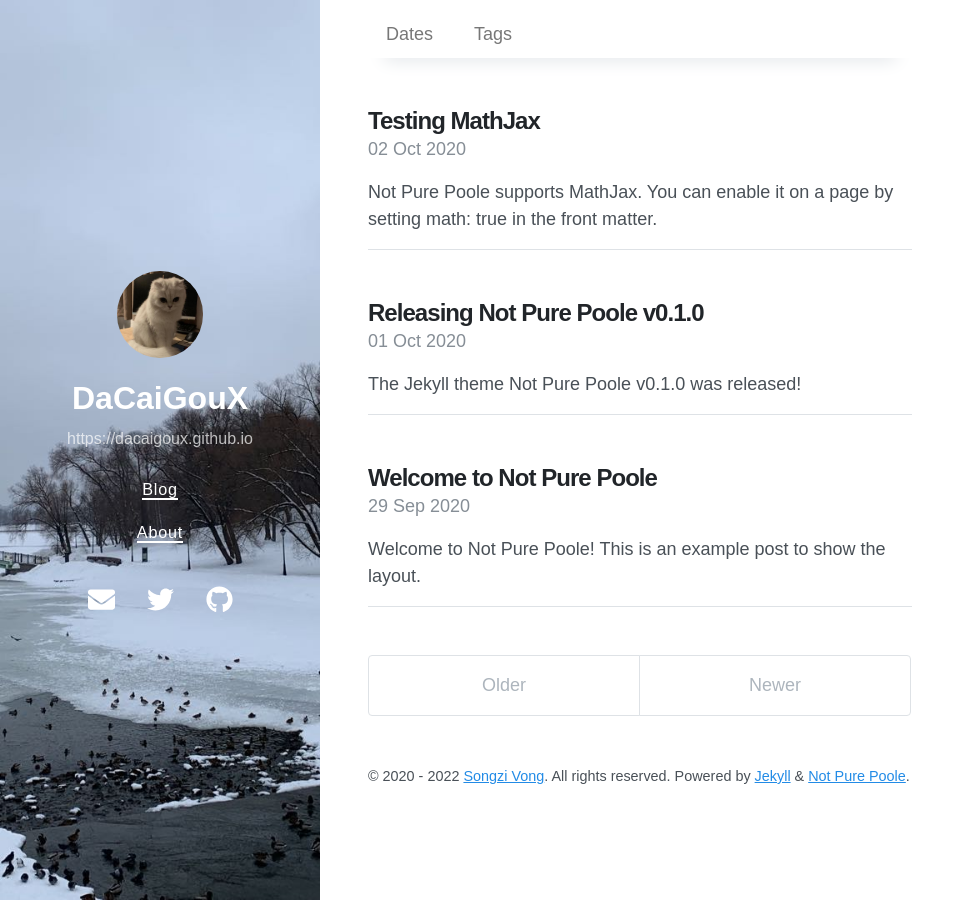
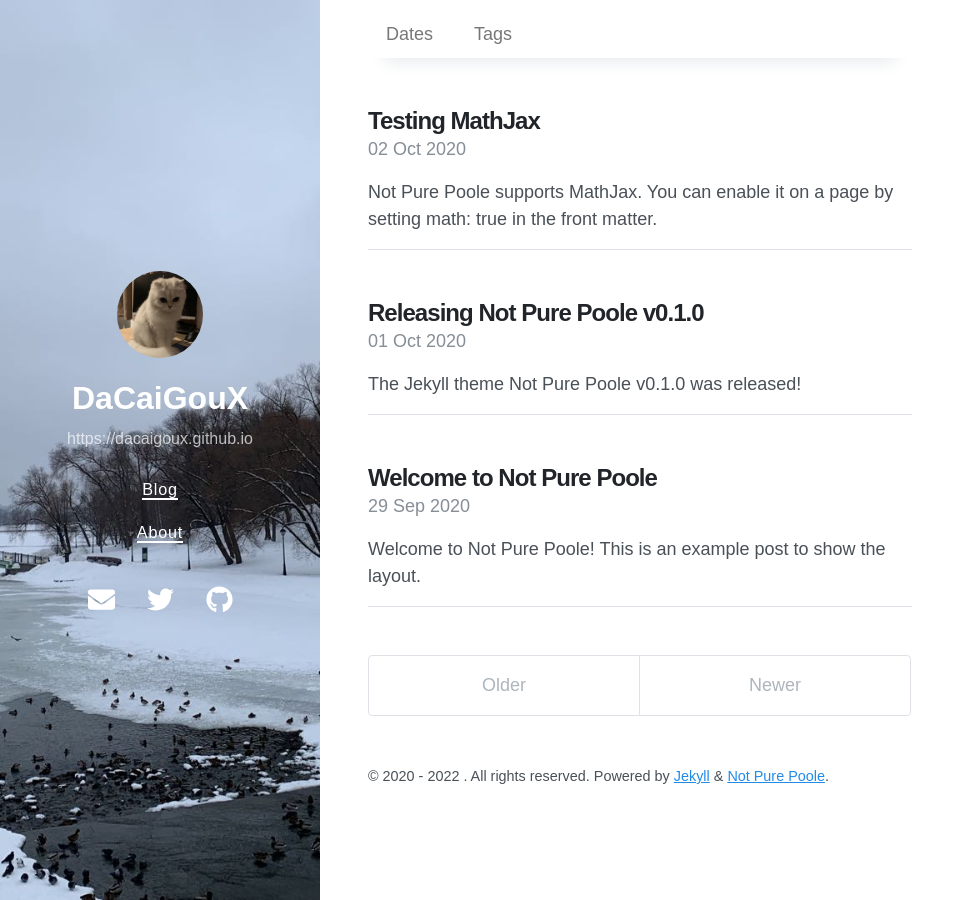
Before and after one commit to dacaigoux/dacaigoux.github.io, a Jekyll site: the page built from index.html, in a window 1280 px wide. Shown: the whole page, without its empty margins (0-975 px from the left). Built offline with Jekyll 4.4.1, drawn with Linux system fonts in a browser that asks for light colours; nearby versions of some CDN libraries; the list of posts is cut into pages by our own code.

Commit message:
Update _config.yml

```diff
--- a/_config.yml
+++ b/_config.yml
@@ -54,6 +54,6 @@
 
 # Specify the author for blog posts
 author:
-  name: Songzi Vong
-  url: https://github.com/vszhub/
-  email: vszhub@gmail.com
+  name:
+  url: https://github.com/dacaigoux/
+  email:
```
